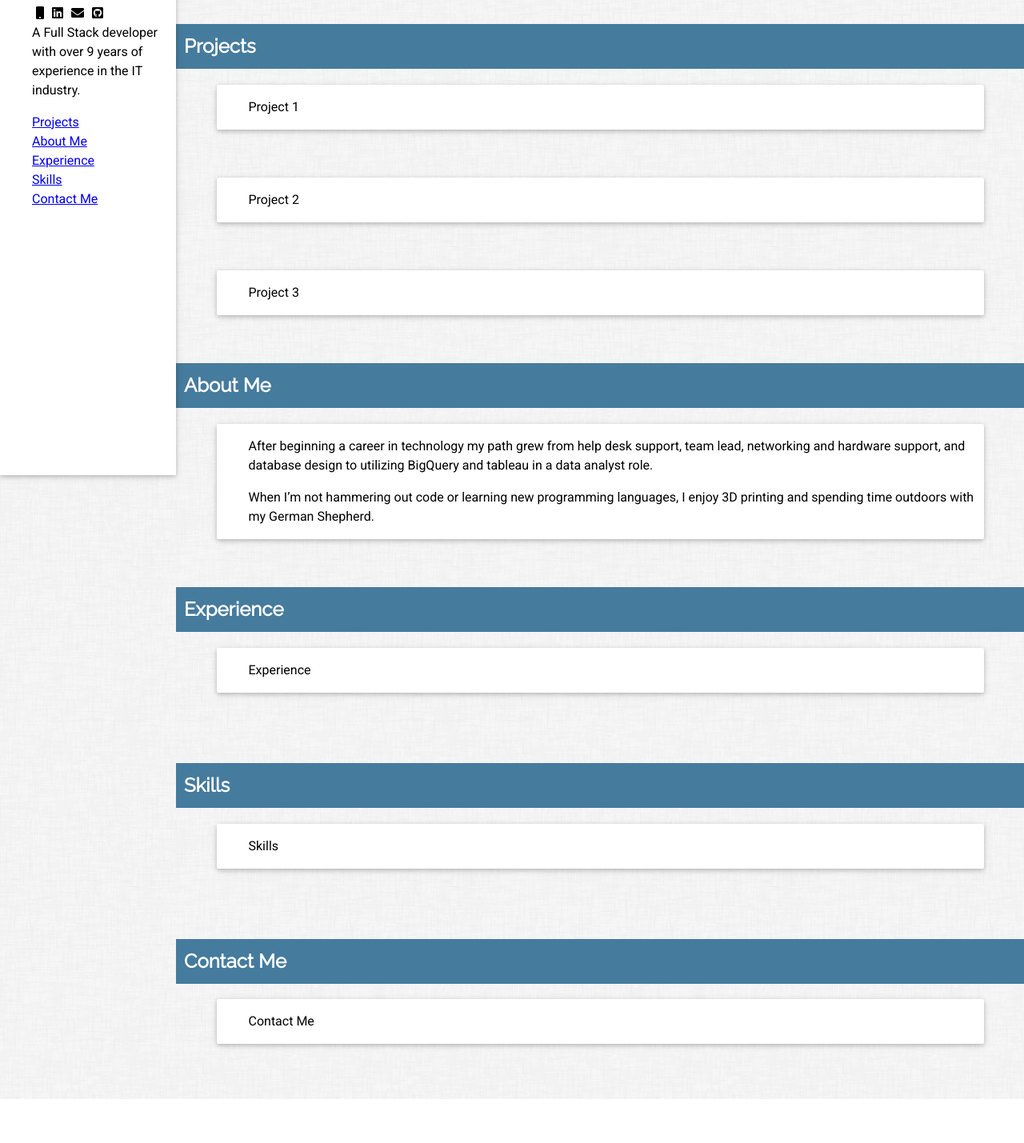
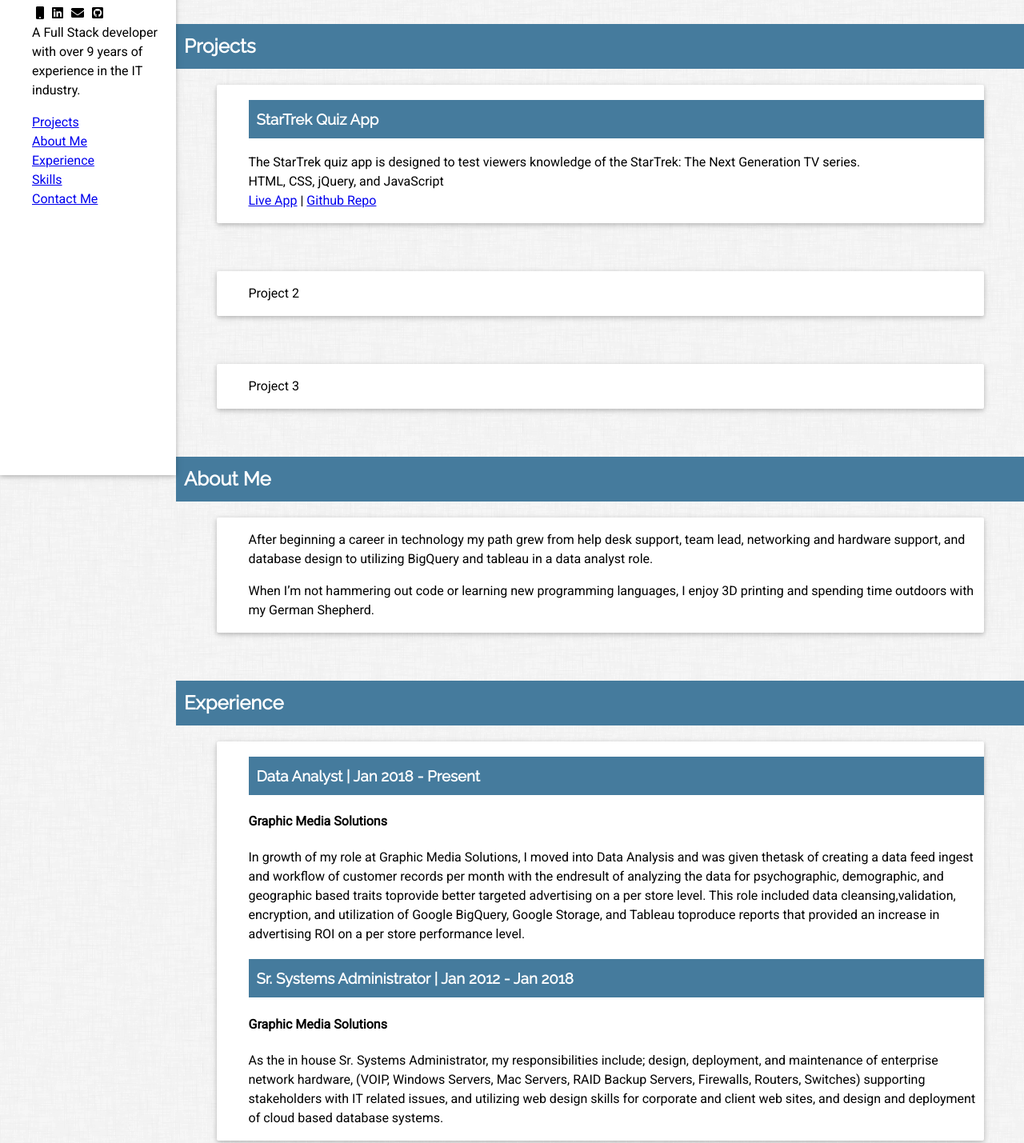
Before and after one commit to jmskelton-dev/portfolio, a plain HTML site: page index.html in a window 1280 px wide. Shown: the part 206-1635 px from the top of the page at 80% size. Before the commit the page ends 1580 px from the top, so only its background shows below. Drawn offline with Linux system fonts and the light colour scheme.

Commit message:
Experience and Projects Added

```diff
--- a/index.html
+++ b/index.html
@@ -57,7 +57,10 @@
                 <div class="window">
                     <div class="windowContent">
                         <ul>
-                            <li>Project 1</li>
+                            <li><h3>StarTrek Quiz App</h3></li>
+                            <li>The StarTrek quiz app is designed to test viewers knowledge of the StarTrek: The Next Generation TV series.</li>
+                            <li>HTML, CSS, jQuery, and JavaScript</li>
+                            <li><a href="https://jskelton.com/quiz-app" target="_blank">Live App</a> | <a href="https://github.com/jskelton36/quiz-app">Github Repo</a></li>
                         </ul>
                     </div>
                 </div>
@@ -96,7 +99,19 @@
                 <div class="window">
                     <div class="windowContent">
                         <ul>
-                            <li>Experience</li>
+                            <li>
+                                <h3>Data Analyst | Jan 2018 - Present</h3>
+                                <h4>Graphic Media Solutions</h4>
+                                <p>In growth of my role at Graphic Media Solutions, I moved into Data Analysis and was given thetask of creating a data feed ingest and workflow of customer records per month with the endresult of analyzing
+                                    the data for psychographic, demographic, and geographic based traits toprovide better targeted advertising on a per store level. This role included data cleansing,validation, encryption, and utilization
+                                    of Google BigQuery, Google Storage, and Tableau toproduce reports that provided an increase in advertising ROI on a per store performance level.</p>
+                            </li>
+                            <li>
+                                <h3>Sr. Systems Administrator | Jan 2012 - Jan 2018</h3>
+                                <h4>Graphic Media Solutions</h4>
+                                <p>As the in house Sr. Systems Administrator, my responsibilities include; design, deployment, and maintenance of enterprise network hardware, (VOIP, Windows Servers, Mac Servers, RAID Backup Servers, Firewalls,
+                                    Routers, Switches) supporting stakeholders with IT related issues, and utilizing web design skills for corporate and client web sites, and design and deployment of cloud based database systems.</p>
+                            </li>
                         </ul>
                     </div>
                 </div>
@@ -120,7 +135,9 @@
                 <div class="window">
                     <div class="windowContent">
                         <ul>
-                            <li>Contact Me</li>
+                            <li>From:</li>
+                            <li>Subject:</li>
+                            <li>Message:</li>
                         </ul>
                     </div>
                 </div>
```
